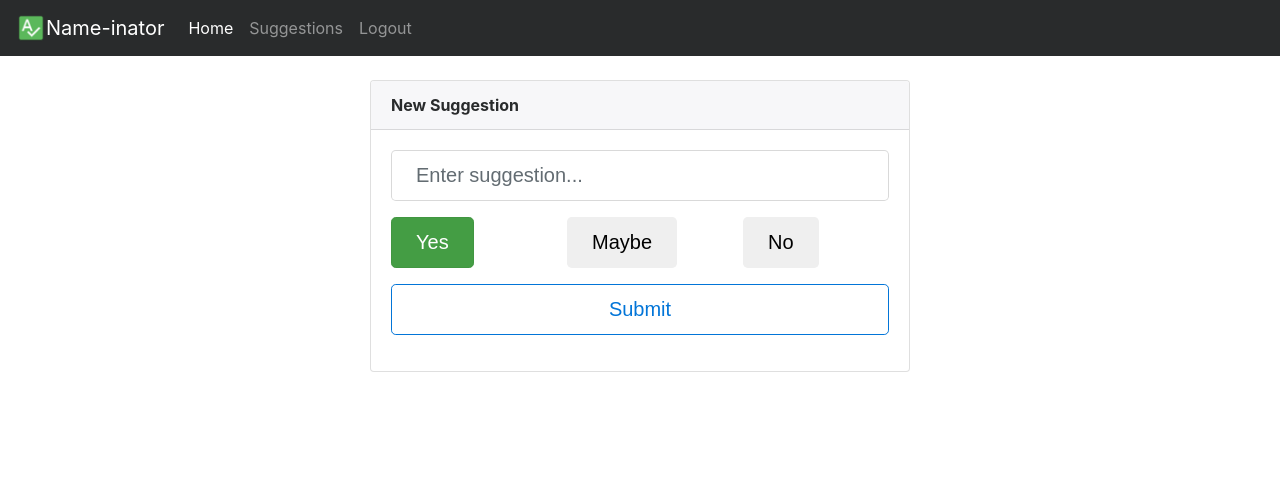
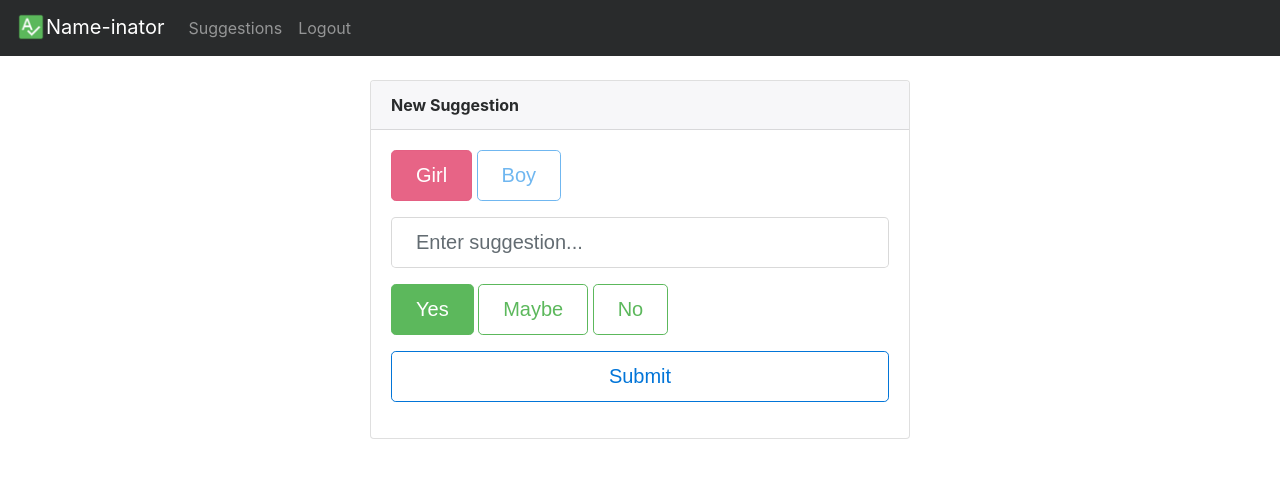
Before and after one commit to jimmydoh/namearbitrator, a Django app: page / in a window 1280 px wide. Shown: the top 478 px of the page. Run offline with Django 3.2, Linux system fonts and the light colour scheme; the visitor is signed in with stand-in values (Sample User, id 1); some libraries are stand-ins or nearby versions.

Commit message:
Added gender options for suggestions

```diff
--- a/namepoll/admin.py
+++ b/namepoll/admin.py
@@ -19,10 +19,10 @@ class SelectorAdmin(admin.ModelAdmin):
 class SuggestionAdmin(admin.ModelAdmin):
     readonly_fields = ['created','last_checked']
     fieldsets = [
-        (None,  {'fields':['suggestion_type','name','selector']}),
+        (None,  {'fields':['suggestion_type','gender','name','selector']}),
         ('Extra Info',{'fields':['created','last_checked'], 'classes':['collapse']}),
     ]
-    list_display = ('__str__','suggestion_type','selector',)
+    list_display = ('__str__','suggestion_type','gender','selector',)
 
 admin.site.register(SelectionGroup, SelectionGroupAdmin)
 admin.site.register(Selector, SelectorAdmin)
--- a/namepoll/forms.py
+++ b/namepoll/forms.py
@@ -6,7 +6,7 @@ from .models import Suggestion
 class SuggestionForm(forms.ModelForm):
     class Meta:
         model = Suggestion
-        fields = ['name', 'suggestion_type',]
+        fields = ['name', 'suggestion_type', 'gender']
         widgets = {
             'name': forms.TextInput(
                 attrs={'id': 'id_name', 'class': 'form-control form-control-lg', 'required': True, 'placeholder': 'Enter suggestion...'}
@@ -14,4 +14,7 @@ class SuggestionForm(forms.ModelForm):
             'suggestion_type': forms.RadioSelect(
                 attrs={'id': 'id_suggestion_type',}
                 ),
+            'gender': forms.RadioSelect(
+                attrs={'id': 'id_gender',}
+                ),
             }
--- a/namepoll/models.py
+++ b/namepoll/models.py
@@ -43,11 +43,24 @@ class Suggestion(models.Model):
         (NO, 'No'),
     )
 
+    GIRL = '0'
+    BOY = '1'
+    GENDER_CHOICES = (
+        (GIRL, 'Girl'),
+        (BOY, 'Boy'),
+    )
+
     name = models.CharField(max_length=50, blank=False)
     suggestion_type = models.CharField(
         max_length=1,
         choices=SUGGESTION_TYPE_CHOICES,
         default=YES,
+        blank=False,
+    )
+    gender = models.CharField(
+        max_length=1,
+        choices=GENDER_CHOICES,
+        default=BOY,
         blank=False,
     )
     created = models.DateTimeField(auto_now_add=True)
--- a/namepoll/views.py
+++ b/namepoll/views.py
@@ -32,15 +32,16 @@ def submit_suggestion(request):
     if request.method == 'POST':
         suggestion_name = request.POST.get('name')
         suggestion_suggestion_type = request.POST.get('suggestion_type')
+        suggestion_gender = request.POST.get('gender')
         response_data = {}
 
         #Check the data
-        if Suggestion.objects.filter(selector=Selector.objects.get(account=request.user)).filter(name__iexact=suggestion_name).count() > 0:
+        if Suggestion.objects.filter(selector=Selector.objects.get(account=request.user)).filter(gender=suggestion_gender).filter(name__iexact=suggestion_name).count() > 0:
             #Name already exists
             response_data['result'] = 'Failure'
             response_data['html_message'] = '<div class="alert alert-danger">You have already entered <strong>' + suggestion_name + '</strong> in the past</div>'
         else:
-            suggestion = Suggestion(name=suggestion_name, suggestion_type=suggestion_suggestion_type,selector=Selector.objects.get(account=request.user))
+            suggestion = Suggestion(name=suggestion_name, suggestion_type=suggestion_suggestion_type, gender=suggestion_gender, selector=Selector.objects.get(account=request.user))
             suggestion.save()
 
             response_data['result'] = 'Success'
@@ -48,6 +49,7 @@ def submit_suggestion(request):
             response_data['pk'] = suggestion.pk
             response_data['name'] = suggestion.name
             response_data['suggestion_type'] = suggestion.get_suggestion_type_display()
+            response_data['gender'] = suggestion.get_gender_display()
             response_data['selector'] = suggestion.selector.account.username
 
         return HttpResponse(
@@ -95,10 +97,12 @@ def remove_suggestion(request):
 @login_required(login_url="login/")
 def suggestions(request):
     # Retrieve existing suggestion set
-    suggestion_set = Suggestion.objects.filter(selector=Selector.objects.get(account=request.user))
+    girl_set = Suggestion.objects.filter(selector=Selector.objects.get(account=request.user)).filter(gender=Suggestion.GIRL)
+    boy_set = Suggestion.objects.filter(selector=Selector.objects.get(account=request.user)).filter(gender=Suggestion.BOY)
 
     parameters = {
-            'suggestion_set': suggestion_set,
+            'girl_set': girl_set,
+            'boy_set': boy_set,
         }
 
     return render(request, 'suggestions.html', parameters)
--- a/static/css/custom-global.css
+++ b/static/css/custom-global.css
@@ -1,3 +1,65 @@
 body {
     padding-top: 5rem;
 }
+
+.btn-girl {
+  color: #e76486;
+  background-image: none;
+  background-color: transparent;
+  border-color: #e46083;
+}
+
+.btn-girl:hover {
+  color: #fff;
+  background-color: #e76486;
+  border-color: #e46083;
+}
+
+.btn-girl:focus, .btn-girl.focus {
+  -webkit-box-shadow: 0 0 0 2px rgba(231, 100, 134, 0.5);
+          box-shadow: 0 0 0 2px rgba(231, 100, 134, 0.5);
+}
+
+.btn-girl.disabled, .btn-girl:disabled {
+  background-color: #fff;
+  border-color: #ccc;
+}
+
+.btn-girl:active, .btn-girl.active,
+.show > .btn-girl.dropdown-toggle {
+  color: #fff;
+  background-color: #e76486;
+  background-image: none;
+  border-color: #e46083;
+}
+
+.btn-boy {
+  color: #70b7f0;
+  background-image: none;
+  background-color: transparent;
+  border-color: #70b7f0;
+}
+
+.btn-boy:hover {
+  color: #fff;
+  background-color: #70b7f0;
+  border-color: #70b7f0;
+}
+
+.btn-boy:focus, .btn-boy.focus {
+  -webkit-box-shadow: 0 0 0 2px rgba(112, 183, 240, 0.5);
+          box-shadow: 0 0 0 2px rgba(112, 183, 240, 0.5);
+}
+
+.btn-boy.disabled, .btn-boy:disabled {
+  background-color: #fff;
+  border-color: #ccc;
+}
+
+.btn-boy:active, .btn-boy.active,
+.show > .btn-boy.dropdown-toggle {
+  color: #fff;
+  background-color: #70b7f0;
+  background-image: none;
+  border-color: #70b7f0;
+}
--- a/static/js/custom-suggest.js
+++ b/static/js/custom-suggest.js
@@ -1,5 +1,6 @@
 $(function() {
 	var suggestion_type_value = "0";
+	var gender_value = "0";
 
     // Submit post on submit
     $('#post-form').on('submit', function(event){
@@ -10,24 +11,36 @@ $(function() {
     });
 
 	$( "#btn-yes" ).click(function() {
-	  $( "#btn-yes" ).addClass("active btn-success");
-	  $( "#btn-maybe" ).removeClass("active btn-success");
-	  $( "#btn-no" ).removeClass("active btn-success");
+	  $( "#btn-yes" ).addClass("active");
+	  $( "#btn-maybe" ).removeClass("active");
+	  $( "#btn-no" ).removeClass("active");
 	  suggestion_type_value = "0";
 	});
 
 	$( "#btn-no" ).click(function() {
-	  $( "#btn-yes" ).removeClass("active btn-success");
-	  $( "#btn-maybe" ).removeClass("active btn-success");
-	  $( "#btn-no" ).addClass("active btn-success");
+	  $( "#btn-yes" ).removeClass("active");
+	  $( "#btn-maybe" ).removeClass("active");
+	  $( "#btn-no" ).addClass("active");
 	  suggestion_type_value = "2";
 	});
 
 	$( "#btn-maybe" ).click(function() {
-	  $( "#btn-yes" ).removeClass("active btn-success");
-	  $( "#btn-maybe" ).addClass("active btn-success");
-	  $( "#btn-no" ).removeClass("active btn-success");
+	  $( "#btn-yes" ).removeClass("active");
+	  $( "#btn-maybe" ).addClass("active");
+	  $( "#btn-no" ).removeClass("active");
 	  suggestion_type_value = "1";
+	});
+
+	$( "#btn-girl" ).click(function() {
+	  $( "#btn-girl" ).addClass("active");
+	  $( "#btn-boy" ).removeClass("active");
+	  gender_value = "0";
+	});
+
+	$( "#btn-boy" ).click(function() {
+	  $( "#btn-boy" ).addClass("active");
+	  $( "#btn-girl" ).removeClass("active");
+	  gender_value = "1";
 	});
 
     // AJAX for posting
@@ -38,7 +51,8 @@ $(function() {
             type : "POST", // http method
             data : {
 				name : $('#id_name.form-control').val(),
-				suggestion_type : suggestion_type_value
+				suggestion_type : suggestion_type_value,
+				gender : gender_value
 				},
 
             // handle a successful response
--- a/templates/_base.html
+++ b/templates/_base.html
@@ -27,18 +27,19 @@
 	</head>
 	<body>
 		<nav class="navbar fixed-top navbar-toggleable-sm navbar-inverse bg-inverse">
-			<a class="navbar-brand" href="{% url 'home' %}"><img src="{% static 'icons/favicon-32x32.png' %}" width="30" height="30" class="d-inline-block align-top" alt="">Name-inator</a>
 			{% if user.is_authenticated %}
-			<button class="navbar-toggler navbar-toggler-right" type="button" data-toggle="collapse" data-target="#navbarNav" aria-controls="navbarNav" aria-expanded="false" aria-label="Toggle navigation">
+			<button class="navbar-toggler" type="button" data-toggle="collapse" data-target="#navbarNav" aria-controls="navbarNav" aria-expanded="false" aria-label="Toggle navigation">
 				<span class="navbar-toggler-icon"></span>
 			</button>
 			<div class="collapse navbar-collapse" id="navbarNav">
+				<a class="navbar-brand" href="{% url 'home' %}"><img src="{% static 'icons/favicon-32x32.png' %}" width="30" height="30" class="d-inline-block align-top" alt="">Name-inator</a>
 				<div class="navbar-nav">
-					<a class="nav-item nav-link active" href="{% url 'home' %}">Home</a>
 					<a class="nav-item nav-link" href="{% url 'suggestions' %}">Suggestions</a>
-					<a class="nav-item nav-link" href="/logout">Logout</a>
+					<a class="nav-item nav-link" href="{% url 'logout' %}">Logout</a>
 				</div>
 			</div>
+			{% else %}
+			<a class="navbar-brand" href="{% url 'home' %}"><img src="{% static 'icons/favicon-32x32.png' %}" width="30" height="30" class="d-inline-block align-top" alt="">Name-inator</a>
 			{% endif %}
 		</nav>
 		{% block content %}
--- a/templates/suggest.html
+++ b/templates/suggest.html
@@ -12,20 +12,16 @@
 					<form method="POST" action="#" id="post-form">
 						{% csrf_token %}
 						<div class="form-group">
+							<button type="button" class="btn btn-lg btn-girl active" id="btn-girl">Girl</button>
+							<button type="button" class="btn btn-lg btn-boy" id="btn-boy">Boy</button>
+						</div>
+						<div class="form-group">
 							{{ form.name }}
 						</div>
 						<div class="form-group">
-							<div class="row">
-								<div class="col">
-									<button type="button" class="btn btn-lg btn-success active" id="btn-yes">Yes</button>
-								</div>
-								<div class="col">
-									<button type="button" class="btn btn-lg" id="btn-maybe">Maybe</button>
-								</div>
-								<div class="col">
-									<button type="button" class="btn btn-lg" id="btn-no">No</button>
-								</div>
-							</div>
+							<button type="button" class="btn btn-lg btn-outline-success active" id="btn-yes">Yes</button>
+							<button type="button" class="btn btn-lg btn-outline-success" id="btn-maybe">Maybe</button>
+							<button type="button" class="btn btn-lg btn-outline-success" id="btn-no">No</button>
 						</div>
 						<div class="form-group">
 							<button type="submit" class="btn btn-outline-primary btn-lg btn-block">Submit</button>
```
Also changed, not shown: templates/suggestions.html (+57 -7 lines), namepoll/migrations/0005_suggestion_gender.py (added).
